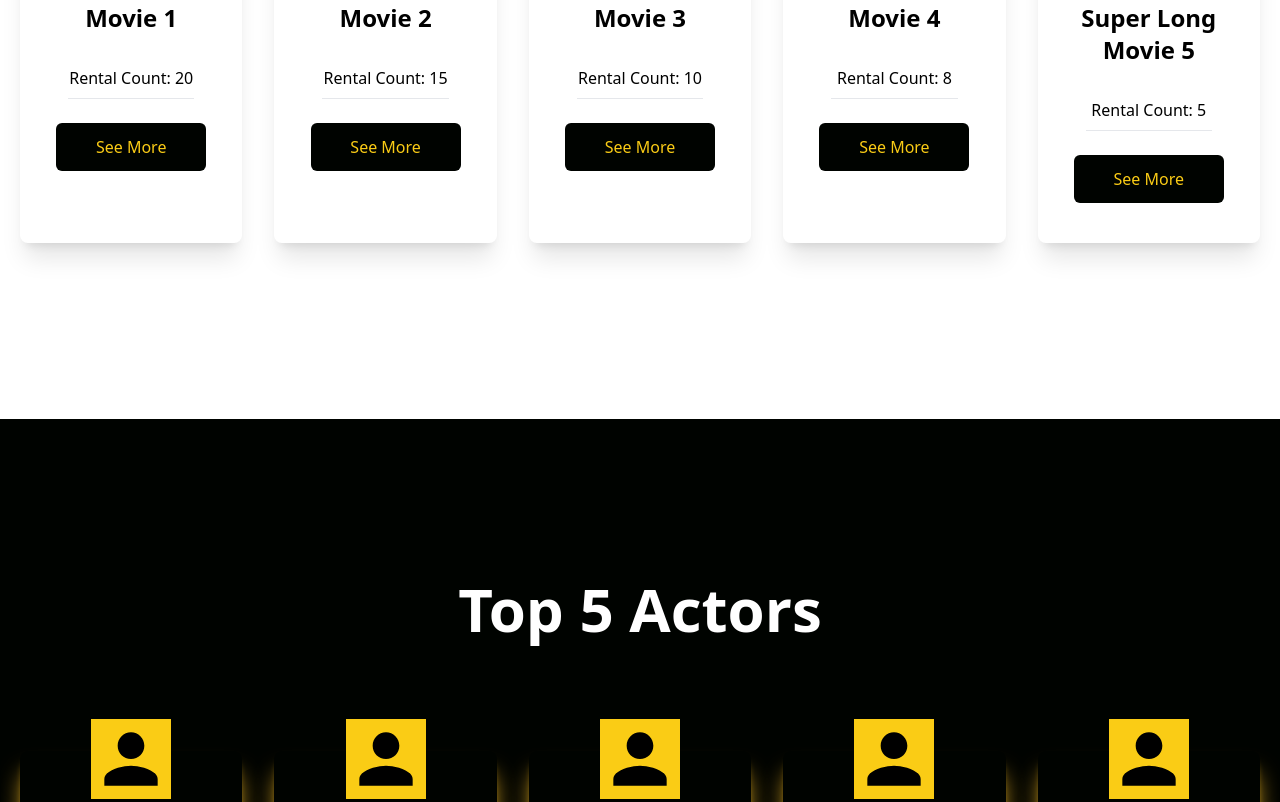
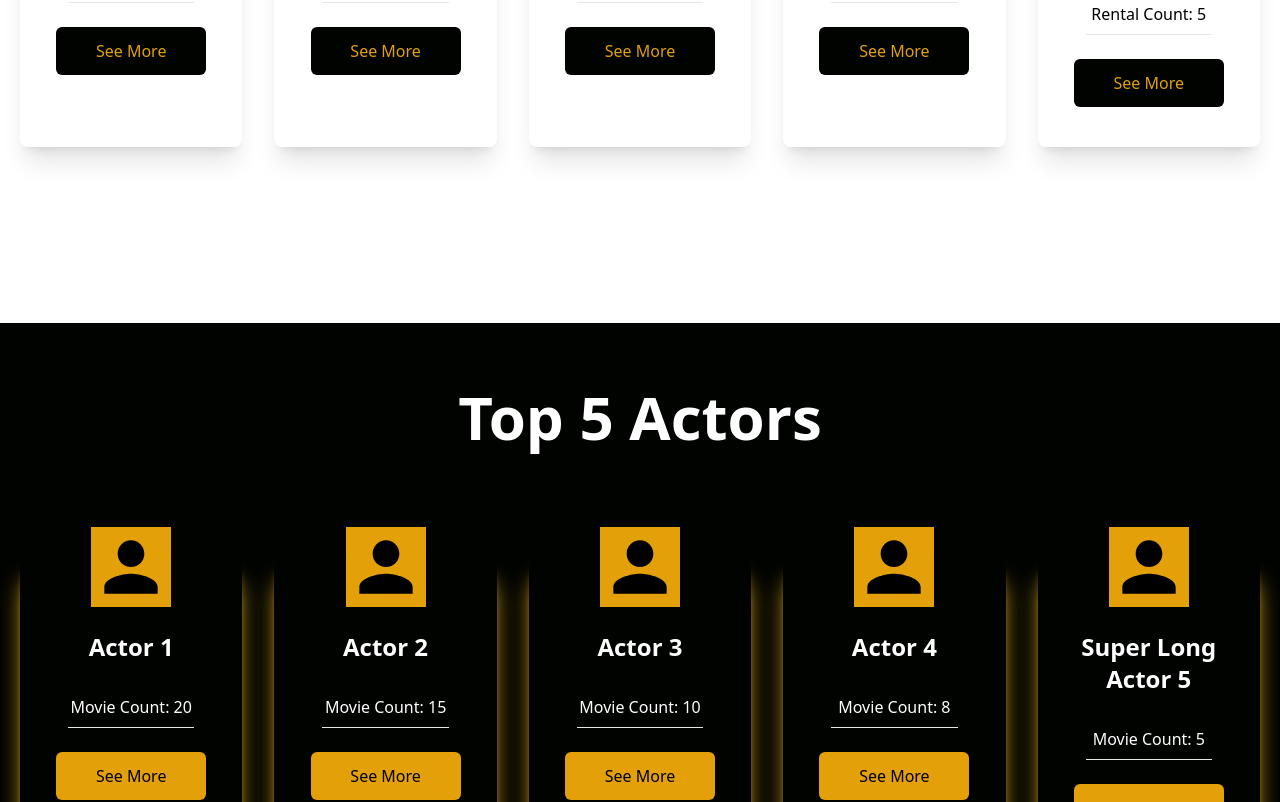
Before and after one commit to TheHungryGuy/sakila-frontend, a React (Create React App) app: page / in a window 1280 px wide. Shown: the part 498-1300 px from the top of the page. Built offline with nearby package versions, Linux system fonts and the light colour scheme.

Commit message:
Home Page Layout laid out

```diff
--- a/package.json
+++ b/package.json
@@ -6,6 +6,7 @@
     "@testing-library/jest-dom": "^5.17.0",
     "@testing-library/react": "^13.4.0",
     "@testing-library/user-event": "^13.5.0",
+    "flowbite-react": "^0.7.2",
     "react": "^18.2.0",
     "react-dom": "^18.2.0",
     "react-icons": "^5.0.1",
--- a/src/components/feature_actors/ActorList.jsx
+++ b/src/components/feature_actors/ActorList.jsx
@@ -1,32 +1,65 @@
 import React from "react";
+import { useState } from "react";
+import { Button, Modal } from "flowbite-react";
+
 import ActorCard from "./ActorCard";
 
 const ActorList = () => {
   const actors = [
-    { actorName: "Actor 1", MovieCount: 20 },
-    { actorName: "Actor 2", MovieCount: 15 },
-    { actorName: "Actor 3", MovieCount: 10 },
-    { actorName: "Actor 4", MovieCount: 8 },
-    { actorName: "Super Long Actor 5", MovieCount: 5 },
+    { actorName: "Actor 1", movieCount: 20 },
+    { actorName: "Actor 2", movieCount: 15 },
+    { actorName: "Actor 3", movieCount: 10 },
+    { actorName: "Actor 4", movieCount: 8 },
+    { actorName: "Super Long Actor 5", movieCount: 5 },
     // Test Actor List
   ];
 
+  const [openModal, setOpenModal] = useState(false);
+  const [selectedActor, setSelectedActor] = useState({
+    actorName: "",
+    movieCount: 0,
+  });
+
+  const handleSeeMoreClick = (actor) => {
+    setSelectedActor(actor);
+    setOpenModal(true);
+  };
+
   return (
-    <div className="w-full py-[10rem] px-4 bg-[#000300] flex flex-col gap-24">
+    <div className="w-full pt-[4rem] py-[10rem] px-4 bg-[#000300] flex flex-col gap-24">
+      <Modal dismissible show={openModal} onClose={() => setOpenModal(false)}>
+        <Modal.Header>{selectedActor.actorName}</Modal.Header>
+        <Modal.Body>
+          <div className="space-y-6">
+            <p className="text-base leading-relaxed text-gray-500 dark:text-gray-400">
+              Top Films
+            </p>
+            <p className="text-base leading-relaxed text-gray-500 dark:text-gray-400">
+              {selectedActor.movieCount}
+            </p>
+          </div>
+        </Modal.Body>
+        <Modal.Footer>
+          <Button color="warning" onClick={() => setOpenModal(false)}>
+            Close
+          </Button>
+        </Modal.Footer>
+      </Modal>
       <div className="order-first">
         <header className="text-center font-bold text-6xl text-white ">
           Top 5 Actors
         </header>
       </div>
       <div className="max-w-[1240px] mx-auto grid md:grid-cols-5 gap-8">
-        {actors.map((Actor, index) => (
+        {actors.map((actor, index) => (
           <ActorCard
             key={index}
-            actorName={Actor.actorName}
-            movieCount={Actor.MovieCount}
-            onSeeMoreClick={() =>
-              console.log(`See more details for ${Actor.actorName}`)
-            }
+            actorName={actor.actorName}
+            movieCount={actor.movieCount}
+            onSeeMoreClick={() => {
+              console.log(`See more details for ${actor.actorName}`);
+              handleSeeMoreClick(actor);
+            }}
           />
         ))}
       </div>
--- a/src/components/feature_movies/MovieList.jsx
+++ b/src/components/feature_movies/MovieList.jsx
@@ -1,5 +1,7 @@
 import React from "react";
+import { useState } from "react";
 import MovieCard from "./MovieCard";
+import { Button, Modal } from "flowbite-react";
 
 const MovieList = () => {
   const movies = [
@@ -11,8 +13,52 @@ const MovieList = () => {
     // Test Movies list
   ];
 
+  const [openModal, setOpenModal] = useState(false);
+  const [selectedMovie, setSelectedMovie] = useState({
+    title: "",
+    rentalCount: 0,
+  });
+
+  const handleSeeMoreClick = (movie) => {
+    setSelectedMovie(movie);
+    setOpenModal(true);
+  };
+
   return (
-    <div className="w-full py-[10rem] px-4 bg-white flex flex-col gap-24">
+    <div className="w-full pt-[4rem] py-[10rem] px-4 bg-white flex flex-col gap-24">
+      <Modal dismissible show={openModal} onClose={() => setOpenModal(false)}>
+        <Modal.Header>{selectedMovie.title}</Modal.Header>
+        <Modal.Body>
+          <div className="space-y-6">
+            <p className="text-base leading-relaxed text-gray-500 dark:text-gray-400">
+              Rental Count: {selectedMovie.rentalCount}
+            </p>
+            <p className="text-base leading-relaxed text-gray-500 dark:text-gray-400">
+              Description: ipsum Lorem ipsum dolor sit amet consectetur
+              adipisicing elit. Omnis accusamus ad, qui ipsam nesciunt nam
+              minima modi voluptates debitis quam, iste fugit sed eligendi
+              laboriosam, voluptate perferendis accusantium quia soluta. Year
+            </p>
+            <p className="text-base leading-relaxed text-gray-500 dark:text-gray-400">
+              Release: 20XX
+            </p>
+            <p className="text-base leading-relaxed text-gray-500 dark:text-gray-400">
+              Rating: PG-13
+            </p>
+            <p className="text-base leading-relaxed text-gray-500 dark:text-gray-400">
+              Special Features: Lorem ipsum dolor, sit amet consectetur
+              adipisicing elit. Ipsam quos voluptates quod quas dicta omnis
+              eligendi sit commodi non quisquam nisi, harum inventore cumque
+              ipsum architecto tempora nihil. Officia, explicabo.
+            </p>
+          </div>
+        </Modal.Body>
+        <Modal.Footer>
+          <Button color="warning" onClick={() => setOpenModal(false)}>
+            Close
+          </Button>
+        </Modal.Footer>
+      </Modal>
       <div className="order-first">
         <header className="text-center font-bold text-6xl ">
           Top 5 Movies
@@ -24,9 +70,10 @@ const MovieList = () => {
             key={index}
             title={movie.title}
             rentalCount={movie.rentalCount}
-            onSeeMoreClick={() =>
-              console.log(`See more details for ${movie.title}`)
-            }
+            onSeeMoreClick={() => {
+              console.log(`See more details for ${movie.title}`);
+              handleSeeMoreClick(movie);
+            }}
           />
         ))}
       </div>
--- a/tailwind.config.js
+++ b/tailwind.config.js
@@ -1,8 +1,11 @@
 /** @type {import('tailwindcss').Config} */
 module.exports = {
-  content: ["./src/**/*.{js,jsx,ts,tsx}"],
+  content: [
+    "./src/**/*.{js,jsx,ts,tsx}",
+    "node_modules/flowbite-react/lib/esm/**/*.js",
+  ],
   theme: {
     extend: {},
   },
-  plugins: [],
+  plugins: [require("flowbite/plugin")],
 };
```
Also changed, not shown: 1 other file (tests, documents, lock files or other folders).
